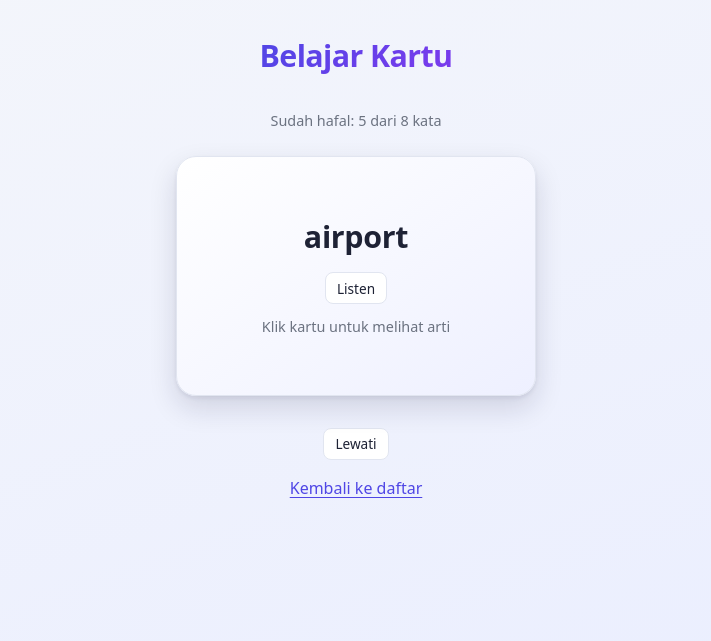
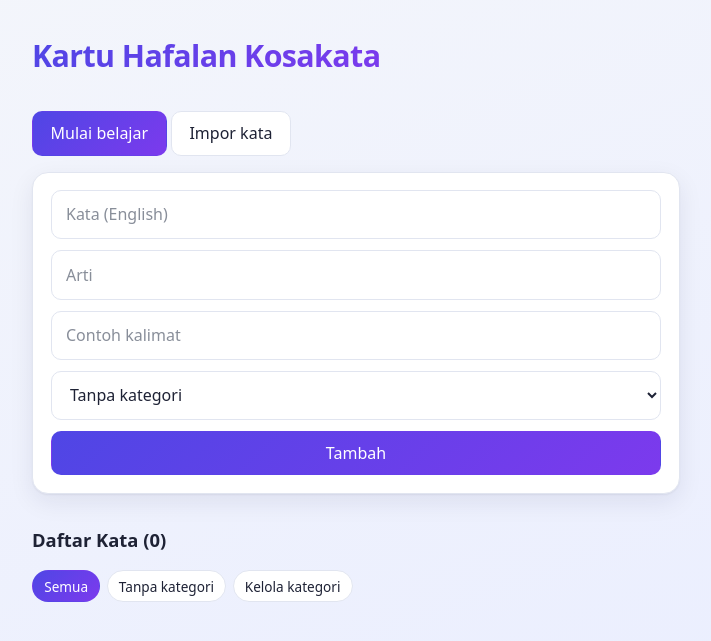
Before and after one commit to AyatullahRachman/flashcard, a PHP site: page /index.php in a window 1280 px wide. Shown: the top 641 px of the page, without its empty margins (284-995 px from the left). Run offline with PHP 8.4, Linux system fonts and the light colour scheme; data comes from the database, SQL or seed files in the repository; data that the repository does not hold is empty; a stand-in replaces the project's code that opens the database connection.

Commit message:
Menambahkan kosakata terbaru

```diff
--- a/index.php
+++ b/index.php
@@ -38,126 +38,74 @@ $stmt = $pdo->prepare(
 $stmt->execute($param);
 $daftar = $stmt->fetchAll();
 ?>
-
-<?php
-require "koneksi.php";
-
-// Simpan penilaian (hafal / belum), lalu lanjut ke kartu berikutnya
-if ($_SERVER["REQUEST_METHOD"] === "POST") {
-    $status = ($_POST["status"] ?? "") === "hafal" ? "hafal" : "belum";
-    $stmt = $pdo->prepare("UPDATE kata SET status = ? WHERE id = ?");
-    $stmt->execute([$status, $_POST["id"]]);
-    header("Location: kartu.php?terakhir=" . (int)$_POST["id"]);
-    exit;
-}
-
-$terakhir = (int)($_GET["terakhir"] ?? 0);
-
-// 70% kemungkinan ambil kata yang belum hafal, 30% yang sudah hafal
-$target = (mt_rand(1, 100) <= 70) ? "belum" : "hafal";
-
-$ambil = $pdo->prepare(
-    "SELECT * FROM kata WHERE status = ? AND id != ? ORDER BY RAND() LIMIT 1"
-);
-$ambil->execute([$target, $terakhir]);
-$k = $ambil->fetch();
-
-// Kalau kelompok itu kosong, ambil dari kelompok lainnya
-if (!$k) {
-    $lain = ($target === "belum") ? "hafal" : "belum";
-    $ambil->execute([$lain, $terakhir]);
-    $k = $ambil->fetch();
-}
-
-// Kalau hanya ada satu kata di tabel
-if (!$k) {
-    $k = $pdo->query("SELECT * FROM kata LIMIT 1")->fetch();
-}
-
-// Statistik kemajuan
-$stat = $pdo->query(
-    "SELECT COUNT(*) AS total, SUM(status = 'hafal') AS hafal FROM kata"
-)->fetch();
-$total = (int)$stat["total"];
-$hafal = (int)$stat["hafal"];
-?>
 <!DOCTYPE html>
 <html lang="id">
 <head>
     <meta charset="UTF-8">
     <meta name="viewport" content="width=device-width, initial-scale=1.0">
-    <title>Belajar Kartu</title>
+    <title>Kartu Hafalan</title>
     <link rel="stylesheet" href="style.css">
 </head>
 <body>
-<main class="wadah tengah">
-    <h1>Belajar Kartu</h1>
-    <p class="petunjuk">Sudah hafal: <?= $hafal ?> dari <?= $total ?> kata</p>
+<main class="wadah">
+    <h1>Kartu Hafalan Kosakata</h1>
 
-    <?php if ($k): ?>
-        <div class="scene" id="scene">
-            <div class="kartu" id="kartu">
-                <div class="sisi depan">
-                    <h2><?= htmlspecialchars($k["inggris"]) ?></h2>
-                    <button type="button" class="tombol kecil suara"
-                        data-teks="<?= htmlspecialchars($k["inggris"]) ?>">Listen</button>
-                    <span class="petunjuk">Klik kartu untuk melihat arti</span>
-                </div>
-                <div class="sisi belakang">
-                    <h2><?= htmlspecialchars($k["arti"]) ?></h2>
-                    <em><?= htmlspecialchars($k["contoh"]) ?></em>
-                    <?php if ($k["contoh"]):?>
-                        <button type="button" class="tombol kecil suara"
-                            data-teks="<?= htmlspecialchars($k["contoh"]) ?>">Contoh Kalimat</button>
+    <p>
+        <a class="tombol utama" href="kartu.php<?= $filter !== "" ? "?kategori=" . urlencode($filter) : "" ?>">Mulai belajar</a>
+        <a class="tombol" href="impor.php">Impor kata</a>
+    </p>
+
+    <form method="post" class="form-tambah">
+        <input name="inggris" placeholder="Kata (English)" required>
+        <input name="arti" placeholder="Arti" required>
+        <input name="contoh" placeholder="Contoh kalimat" required>
+        <select name="kategori_id">
+            <option value="">Tanpa kategori</option>
+            <?php foreach ($kategori as $c): ?>
+                <option value="<?= (int)$c["id"] ?>"><?= htmlspecialchars($c["nama"]) ?></option>
+            <?php endforeach; ?>
+        </select>
+        <button class="tombol utama">Tambah</button>
+    </form>
+
+    <h2>Daftar Kata (<?= count($daftar) ?>)</h2>
+
+    <nav class="filter">
+        <a class="tombol kecil <?= $filter === "" ? "utama" : "" ?>" href="index.php">Semua</a>
+        <?php foreach ($kategori as $c): ?>
+            <a class="tombol kecil <?= (string)$filter === (string)$c["id"] ? "utama" : "" ?>"
+               href="index.php?kategori=<?= (int)$c["id"] ?>"><?= htmlspecialchars($c["nama"]) ?></a>
+        <?php endforeach; ?>
+        <a class="tombol kecil <?= $filter === "tanpa" ? "utama" : "" ?>"
+           href="index.php?kategori=tanpa">Tanpa kategori</a>
+        <a class="tombol kecil" href="kategori.php">Kelola kategori</a>
+    </nav>
+
+    <ul class="daftar">
+        <?php foreach ($daftar as $k): ?>
+            <li class="item">
+                <div>
+                    <strong><?= htmlspecialchars($k["inggris"]) ?></strong>
+                    <?php if ($k["nama_kategori"]): ?>
+                        <span class="lencana"><?= htmlspecialchars($k["nama_kategori"]) ?></span>
+                    <?php endif; ?>
+                    <span class="arti">= <?= htmlspecialchars($k["arti"]) ?></span>
+                    <?php if ($k["contoh"]): ?>
+                        <em class="contoh"><?= htmlspecialchars($k["contoh"]) ?></em>
                     <?php endif; ?>
                 </div>
-            </div>
-        </div>
 
-        <form method="post" id="penilaian" class="penilaian" hidden>
-            <input type="hidden" name="id" value="<?= (int)$k["id"] ?>">
-            <button class="tombol" name="status" value="belum">Belum hafal</button>
-            <button class="tombol utama" name="status" value="hafal">Sudah hafal</button>
-        </form>
-
-        <p><a class="tombol kecil" href="kartu.php?terakhir=<?= (int)$k["id"] ?>">Lewati</a></p>
-    <?php else: ?>
-        <p>Belum ada kata. Tambahkan dulu di halaman utama.</p>
-    <?php endif; ?>
-
-    <p><a href="index.php">Kembali ke daftar</a></p>
+                <div class="aksi">
+                    <a class="tombol kecil" href="edit.php?id=<?= (int)$k["id"] ?>">Edit</a>
+                    <form method="post" onsubmit="return confirm('Hapus kata ini?')">
+                        <input type="hidden" name="aksi" value="hapus">
+                        <input type="hidden" name="id" value="<?= (int)$k["id"] ?>">
+                        <button class="tombol kecil bahaya">Hapus</button>
+                    </form>
+                </div>
+            </li>
+        <?php endforeach; ?>
+    </ul>
 </main>
-
-<script>
-    const scene = document.getElementById('scene');
-    if (scene) {
-        scene.addEventListener('click', function () {
-            document.getElementById('kartu').classList.toggle('balik');
-            document.getElementById('penilaian').hidden = false;
-        });
-    }
-
-    function ucapkan(teks) {
-        if (!('speechSynthesis' in window)) {
-            alert('Browser ini tidak mendukung fitur pengucapan.');
-            return;
-        }
-        window.speechSynthesis.cancel();          // hentikan suara sebelumnya
-        const u = new SpeechSynthesisUtterance(teks);
-        u.lang = 'en-US';
-        u.rate = 0.9;                              // sedikit lebih pelan
-        const suara = window.speechSynthesis.getVoices()
-            .find(v => v.lang.startsWith('en'));
-        if (suara) u.voice = suara;
-        window.speechSynthesis.speak(u);
-    }
-
-    document.querySelectorAll('.suara').forEach(function (tombol) {
-        tombol.addEventListener('click', function (e) {
-            e.stopPropagation();                   // jangan ikut membalik kartu
-            ucapkan(tombol.dataset.teks);
-        });
-    });
-</script>
 </body>
 </html>
```
